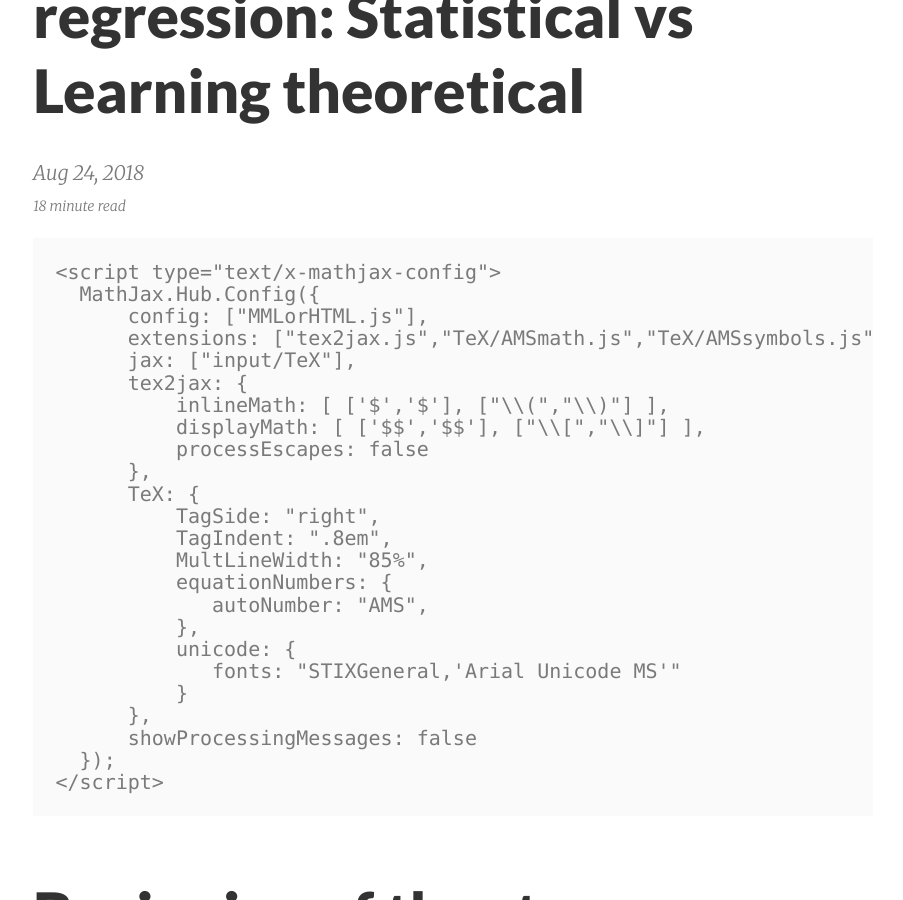
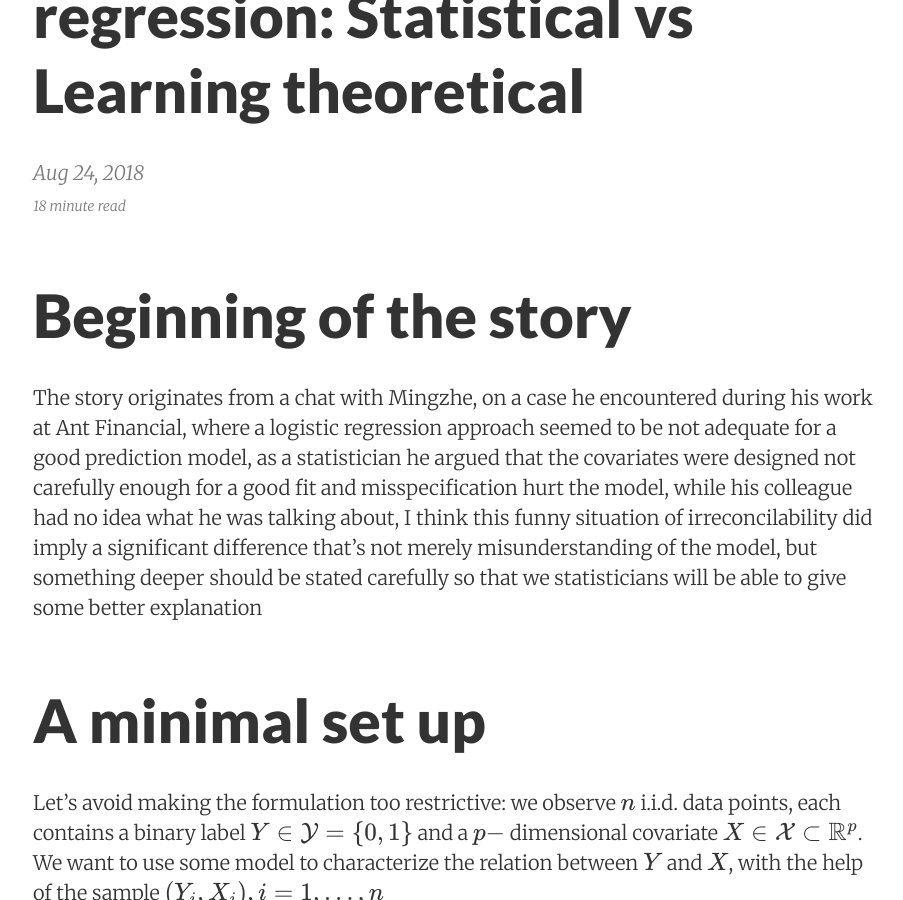
Before and after one commit to Rorschach1989/rorschach1989.github.io, a Jekyll site: the page built from _posts/2018-08-24-logistic_regression.md, in a window 1280 px wide and 900 px high, scrolled down 264 px. Shown: the whole window, without its empty margins (187-1090 px from the left). Built offline with Jekyll 4.4.1, drawn with Linux system fonts in a browser that asks for light colours; formulas are drawn with MathJax 3.

Commit message:
add mathjax

```diff
--- a/_config.yml
+++ b/_config.yml
@@ -25,7 +25,7 @@
 show_post_footers:    false
 show_social_icons:    false
 ajaxify_contact_form: false
-enable_mathjax: false
+enable_mathjax: true
 extended_fonts: false
 enable_anchorjs: false
 # Preview image for social media aka og:image and twitter:image
--- a/_posts/2018-08-24-logistic_regression.md
+++ b/_posts/2018-08-24-logistic_regression.md
@@ -4,31 +4,6 @@
 mathjax:    true
 author:     Ruofan Wu
 ---
-<script src="https://cdn.mathjax.org/mathjax/latest/MathJax.js?config=TeX-AMS-MML_HTMLorMML" type="text/javascript"></script>
-    <script type="text/x-mathjax-config">
-      MathJax.Hub.Config({
-          config: ["MMLorHTML.js"],
-          extensions: ["tex2jax.js","TeX/AMSmath.js","TeX/AMSsymbols.js"],
-          jax: ["input/TeX"],
-          tex2jax: {
-              inlineMath: [ ['$','$'], ["\\(","\\)"] ],
-              displayMath: [ ['$$','$$'], ["\\[","\\]"] ],
-              processEscapes: false
-          },
-          TeX: {
-              TagSide: "right",
-              TagIndent: ".8em",
-              MultLineWidth: "85%",
-              equationNumbers: {
-                 autoNumber: "AMS",
-              },
-              unicode: {
-                 fonts: "STIXGeneral,'Arial Unicode MS'"
-              }
-          },
-          showProcessingMessages: false
-      });
-    </script>
 
 # Beginning of the story
 
```
